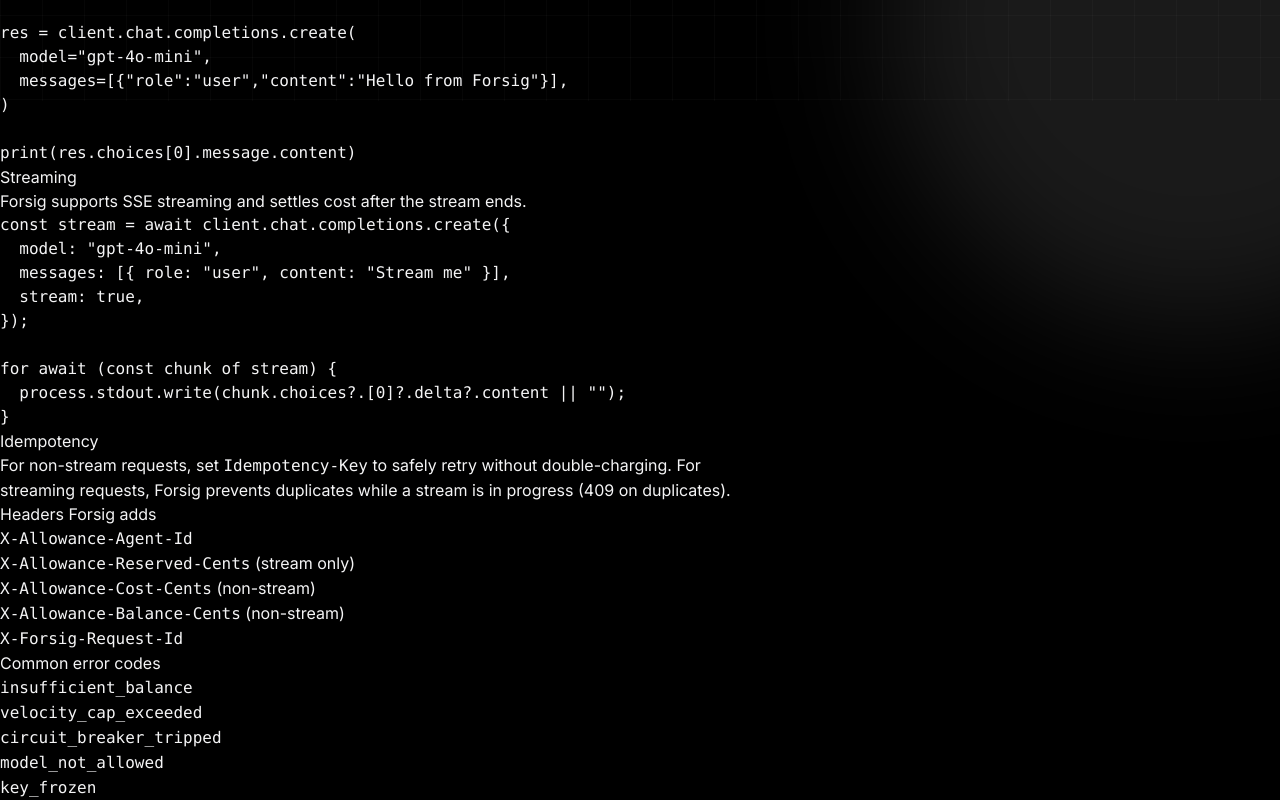
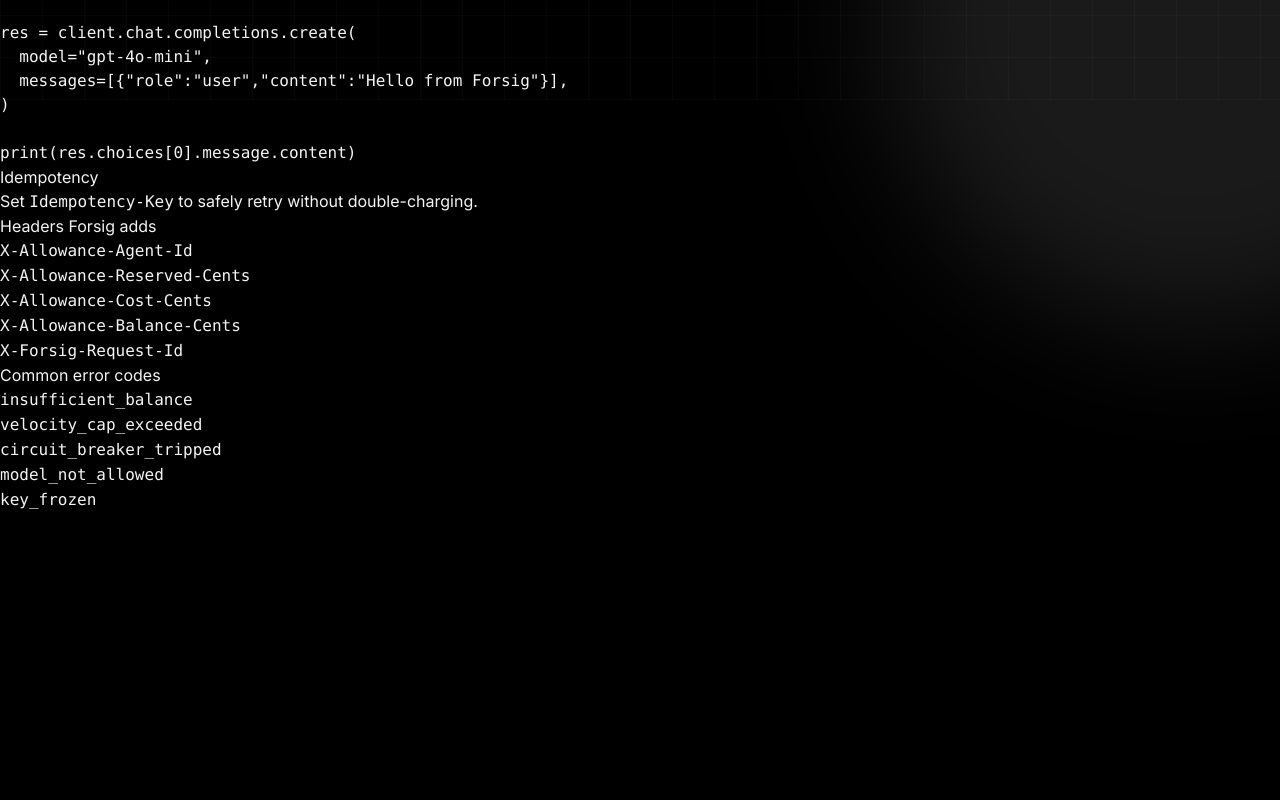
Before and after one commit to nazmulkarim-git/AllowanceAPI, a Next.js app in the folder apps/dashboard/: page /docs in a window 1280 px wide. Shown: the part 699-1499 px from the top of the page. After the commit the page ends 1211 px from the top, so only its background shows below. Built offline with nearby package versions, Linux system fonts and the light colour scheme.

Commit message:
Fixed docs and velocity calculation

```diff
--- a/apps/dashboard/src/app/docs/page.tsx
+++ b/apps/dashboard/src/app/docs/page.tsx
@@ -42,30 +42,17 @@
 
 print(res.choices[0].message.content)`}</pre>
 
-      <h2>Streaming</h2>
-      <p>Forsig supports SSE streaming and settles cost after the stream ends.</p>
-      <pre>{`const stream = await client.chat.completions.create({
-  model: "gpt-4o-mini",
-  messages: [{ role: "user", content: "Stream me" }],
-  stream: true,
-});
-
-for await (const chunk of stream) {
-  process.stdout.write(chunk.choices?.[0]?.delta?.content || "");
-}`}</pre>
-
       <h2>Idempotency</h2>
       <p>
-        For non-stream requests, set <code>Idempotency-Key</code> to safely retry without double-charging.
-        For streaming requests, Forsig prevents duplicates while a stream is in progress (409 on duplicates).
+        Set <code>Idempotency-Key</code> to safely retry without double-charging.
       </p>
 
       <h2>Headers Forsig adds</h2>
       <ul>
         <li><code>X-Allowance-Agent-Id</code></li>
-        <li><code>X-Allowance-Reserved-Cents</code> (stream only)</li>
-        <li><code>X-Allowance-Cost-Cents</code> (non-stream)</li>
-        <li><code>X-Allowance-Balance-Cents</code> (non-stream)</li>
+        <li><code>X-Allowance-Reserved-Cents</code></li>
+        <li><code>X-Allowance-Cost-Cents</code></li>
+        <li><code>X-Allowance-Balance-Cents</code></li>
         <li><code>X-Forsig-Request-Id</code></li>
       </ul>
 
```
Also changed, not shown: 1 other file (tests, documents, lock files or other folders).
